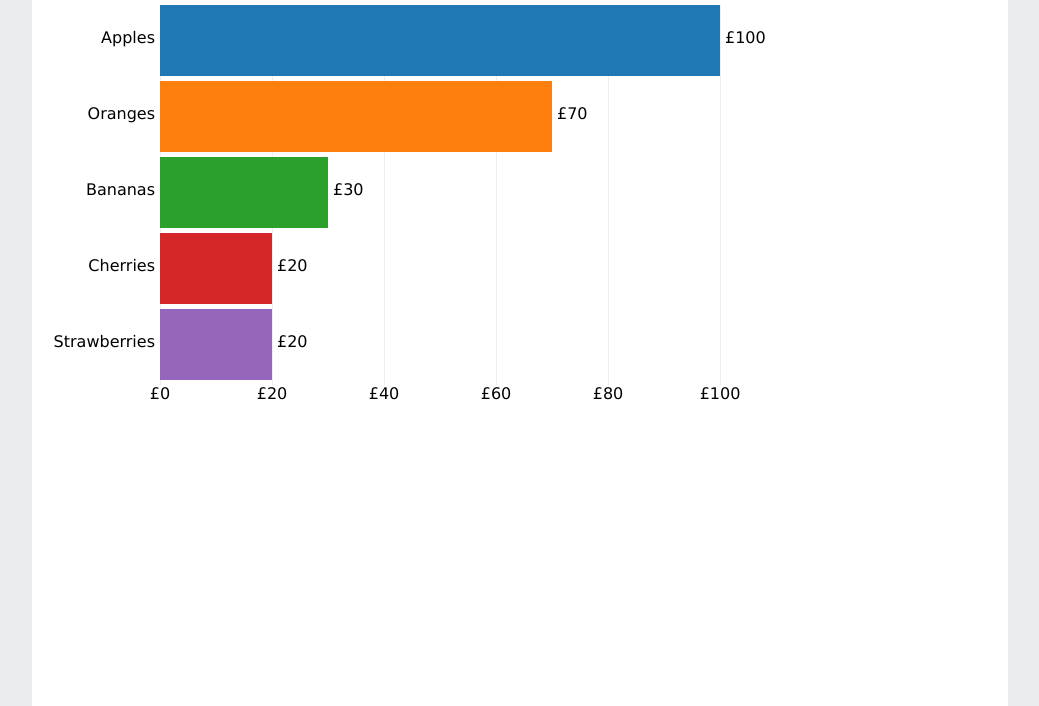
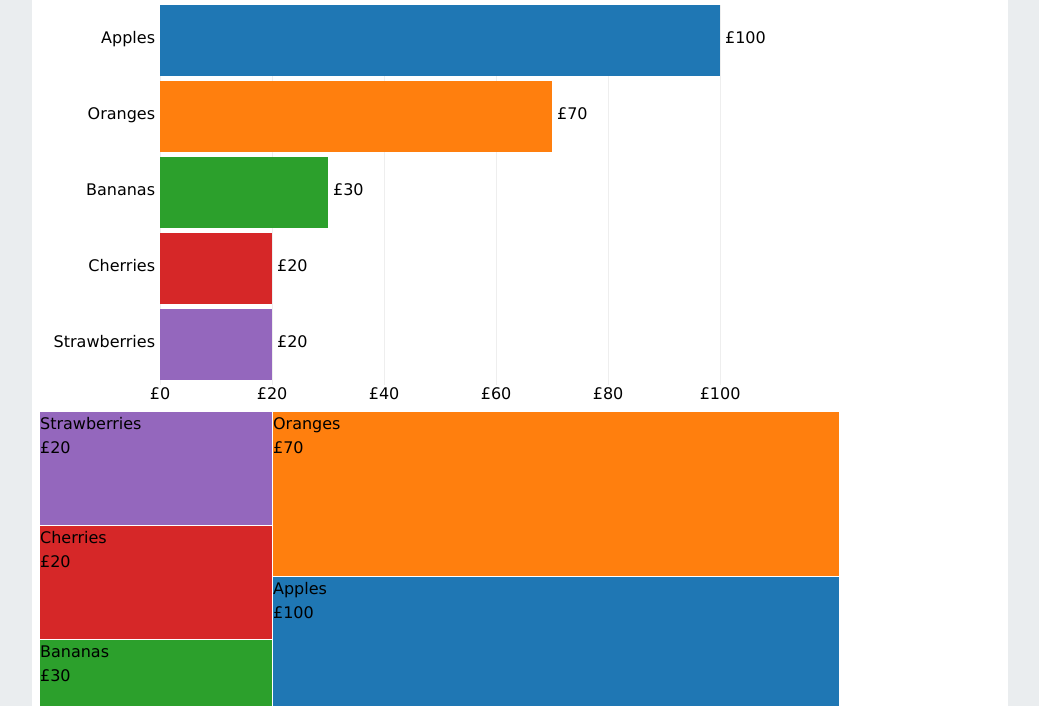
Before and after one commit to stevenalexander/d3-testing, a plain HTML site: page index.html in a window 1280 px wide. Shown: the part 94-800 px from the top of the page, without its empty margins (120-1159 px from the left). Drawn offline with Linux system fonts and the light colour scheme.

Commit message:
added treemap script and tests

```diff
--- a/javascripts/charts/barchart.js
+++ b/javascripts/charts/barchart.js
@@ -21,7 +21,7 @@ d3testing.barchart = d3testing.barchart || (function() {
           max_x = d3.max(data, function(d) { return d.amount }),
           max_bar_width = that.opts.width - margin.left - margin.right,
           x = d3.scale.linear().domain([0, max_x]).range([0, max_bar_width]),
-          sorted_data = data.sort(function(a, b){ return d3.descending(a.amount, b.amount); });;
+          sorted_data = data.sort(function(a, b){ return d3.descending(a.amount, b.amount); });
 
       var svg = d3.select("#" + node_id).append("svg:svg")
         .attr("width", that.opts.width)
--- a/javascripts/charts/treemap.js
+++ b/javascripts/charts/treemap.js
@@ -11,11 +11,43 @@ d3testing.treemap = d3testing.treemap || (function() {
       if (this.node == null) { return null; }
 
       var that = this,
-          node_id = this.node.id;
+          node_id = this.node.id,
+          sorted_data = data.sort(function(a, b){ return d3.descending(a.amount, b.amount); });
 
-      var root_div = d3.select("#" + node_id).append("div")
+      var root = {
+        name: "",
+        amount: 0.0,
+        children: sorted_data
+      };
+
+      var treemap = d3.layout.treemap()
+        .size([that.opts.width, that.opts.height])
+        .sticky(true)
+        .value(function(d) { return d.amount; })
+
+      var div = d3.select("#" + node_id).append("div")
+        .style("position", "relative")
         .style("width", that.opts.width + "px")
         .style("height", that.opts.height + "px");
+
+      var nodes = div.datum(root).selectAll(".node")
+        .data(treemap.nodes)
+        .enter().append("div")
+        .attr("class", "node")
+        .style("left", function(d) { return d.x + "px"; })
+        .style("top", function(d) { return d.y + "px"; })
+        .style("width", function(d) { return Math.max(0, d.dx - 1) + "px"; })
+        .style("height", function(d) { return Math.max(0, d.dy - 1) + "px"; })
+        .style("background", function(d,i) { return i == 0 ? "#fff" : that.opts.colour_scale(i-1); })
+        .call(function() {
+          label_div = this.append("div");
+          label_div.append("div")
+            .attr("class", "name-label")
+            .text(function(d) { return d.name});
+          label_div.append("div")
+            .attr("class", "amount-label")
+            .text(function(d) { return that.get_amount_label(d.amount)});
+        });
     }
   });
 
--- a/stylesheets/main.css
+++ b/stylesheets/main.css
@@ -51,3 +51,9 @@ table#data-table td {
   stroke-width: 1px;
   shape-rendering: crispEdges;
 }
+
+/* treemap */
+#treemap .node {
+  overflow: hidden;
+  position: absolute;
+}
```
Also changed, not shown: spec/javascripts/charts/treemap_spec.js (+30 -6 lines).
